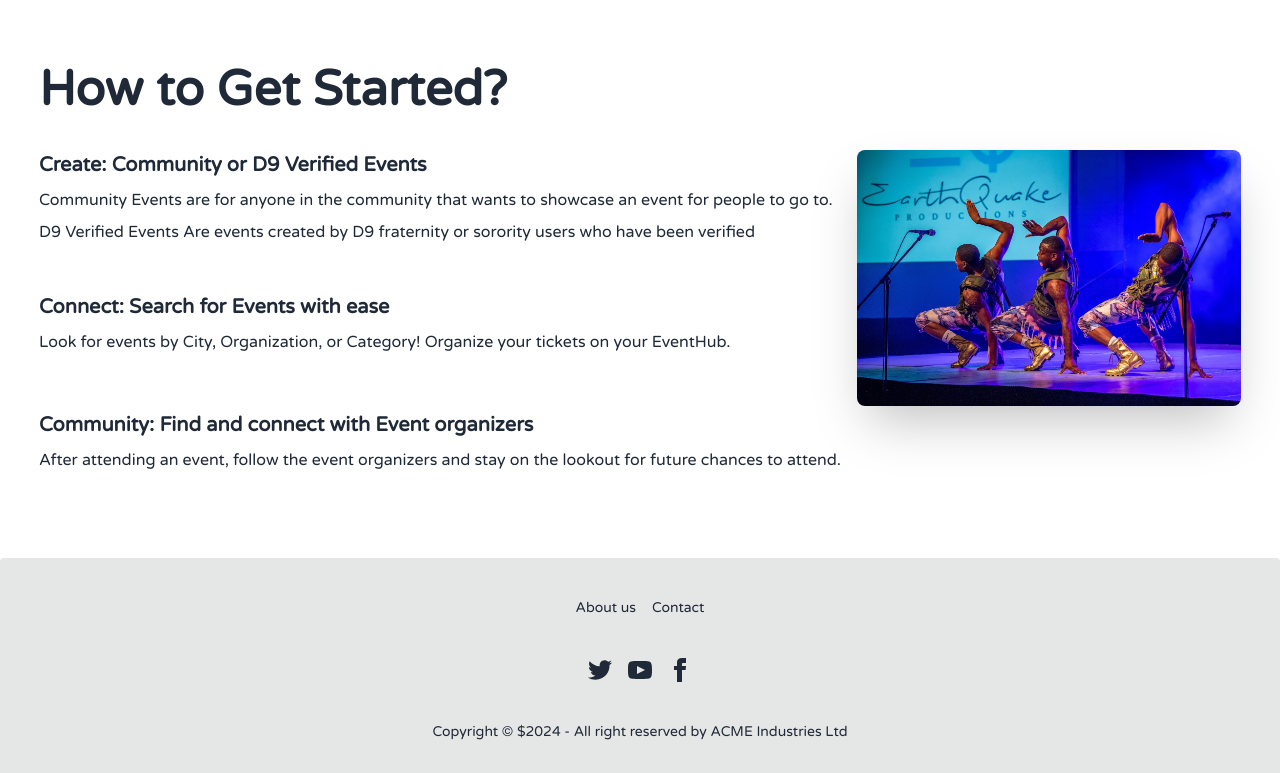
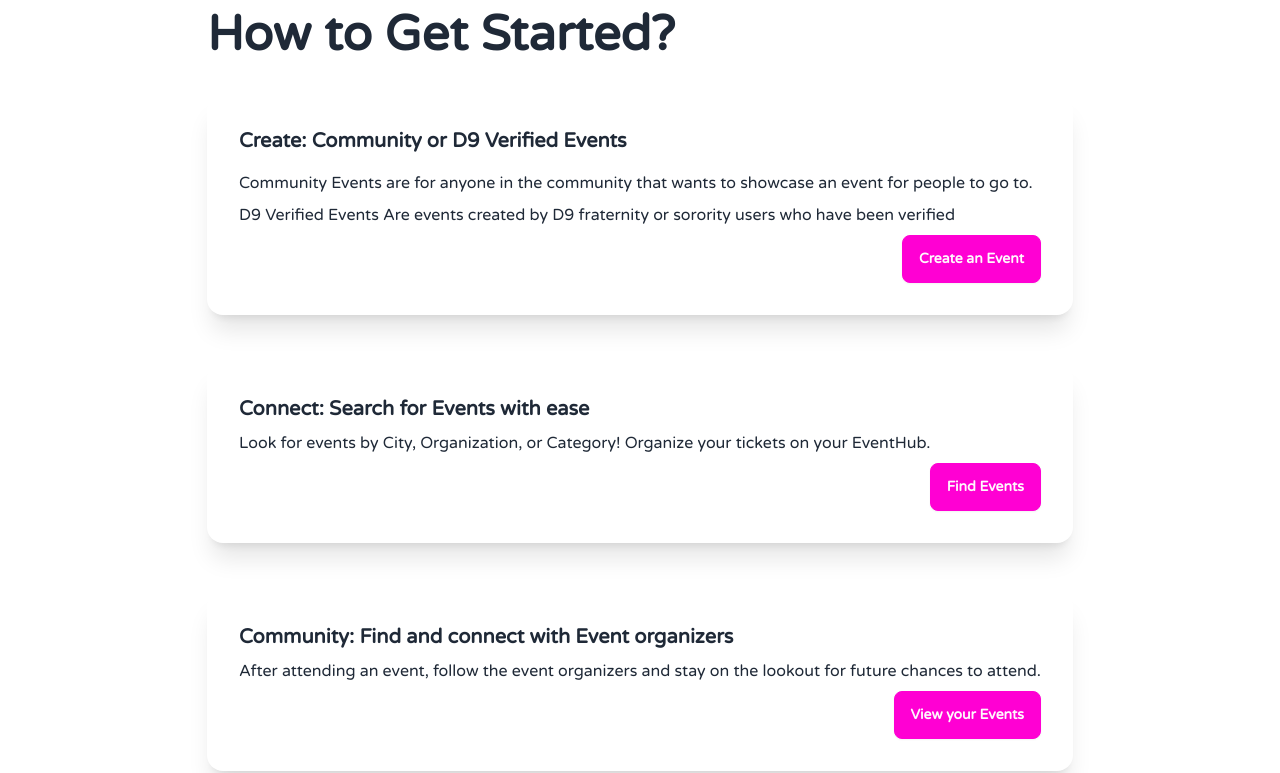
Before and after one commit to christprix/GatherGreek, a Next.js app: page / in a window 1280 px wide. Shown: the part 1127-1900 px from the top of the page. Built offline with nearby package versions, Linux system fonts and the light colour scheme; no server answers; the database is empty.

Commit message:
create cards on home page

```diff
--- a/src/app/page.tsx
+++ b/src/app/page.tsx
@@ -36,51 +36,72 @@ export default async function Home() {
         </div>
       </div>
       <Hero2 image={blackbasketball}></Hero2>
-      <div className="hero bg-base-100 min-h-[70vh]">
-        <div className="hero-content flex-col lg:flex-row-reverse">
-          <img src={qstomp.src} className="max-w-sm rounded-lg shadow-2xl" />
+      <div className="bg-base-100 min-h-[70vh]">
+        <div className="flex justify-center flex-col lg:flex-row-reverse">
+          {/* <img src={qstomp.src} className="max-w-sm rounded-lg shadow-2xl" /> */}
           <div>
             <div className="text-5xl font-bold">How to Get Started?</div>
             <div className="flex flex-col py-6">
-              <div className="text-xl font-bold">
-                Create: Community or D9 Verified Events
-              </div>
-              <div className="my-2">
-                Community Events are for anyone in the community that wants to
-                showcase an event for people to go to.
-              </div>
-              <div>
-                D9 Verified Events Are events created by D9 fraternity or
-                sorority users who have been verified
+              <div className="card bg-base-100 md:w-full w-96 shadow-xl">
+                <div className="card-body">
+                  <h2 className="card-title">
+                    Create: Community or D9 Verified Events
+                  </h2>
+                  <p>
+                    <div className="my-2">
+                      Community Events are for anyone in the community that
+                      wants to showcase an event for people to go to.
+                    </div>
+                    <div>
+                      D9 Verified Events Are events created by D9 fraternity or
+                      sorority users who have been verified
+                    </div>
+                  </p>
+                  <div className="card-actions justify-end">
+                    <button className="btn btn-secondary">
+                      Create an Event
+                    </button>
+                  </div>
+                </div>
               </div>
             </div>
             <div className="flex flex-col py-6">
-              <div className="text-xl font-bold">
-                Connect: Search for Events with ease
-              </div>
-              <div className="my-2">
-                Look for events by City, Organization, or Category! Organize
-                your tickets on your EventHub.
+              <div className="card bg-base-100 md:w-full w-96 shadow-xl">
+                <div className="card-body">
+                  <h2 className="card-title">
+                    Connect: Search for Events with ease
+                  </h2>
+                  <p>
+                    Look for events by City, Organization, or Category! Organize
+                    your tickets on your EventHub.
+                  </p>
+                  <div className="card-actions justify-end">
+                    <button className="btn btn-secondary">Find Events</button>
+                  </div>
+                </div>
               </div>
             </div>
             <div className="flex flex-col py-6">
-              <div className="text-xl font-bold">
-                Community: Find and connect with Event organizers
-              </div>
-              <div className="my-2">
-                After attending an event, follow the event organizers and stay
-                on the lookout for future chances to attend.
+              <div className="card bg-base-100 md:w-full w-96 shadow-xl">
+                <div className="card-body">
+                  <h2 className="card-title">
+                    Community: Find and connect with Event organizers
+                  </h2>
+                  <p>
+                    After attending an event, follow the event organizers and
+                    stay on the lookout for future chances to attend.
+                  </p>
+                  <div className="card-actions justify-end">
+                    <button className="btn btn-secondary">
+                      View your Events
+                    </button>
+                  </div>
+                </div>
               </div>
             </div>
-            {/* <div className="btn btn-primary">Get Started</div> */}
           </div>
         </div>
       </div>
-      {/* <div className="flex justify-center">
-        <div className="flex md:flex-row flex-col justify-around items-center m-1">
-          <Cardlist events={dbevents}></Cardlist>
-        </div>
-      </div> */}
     </div>
   );
 }
```
